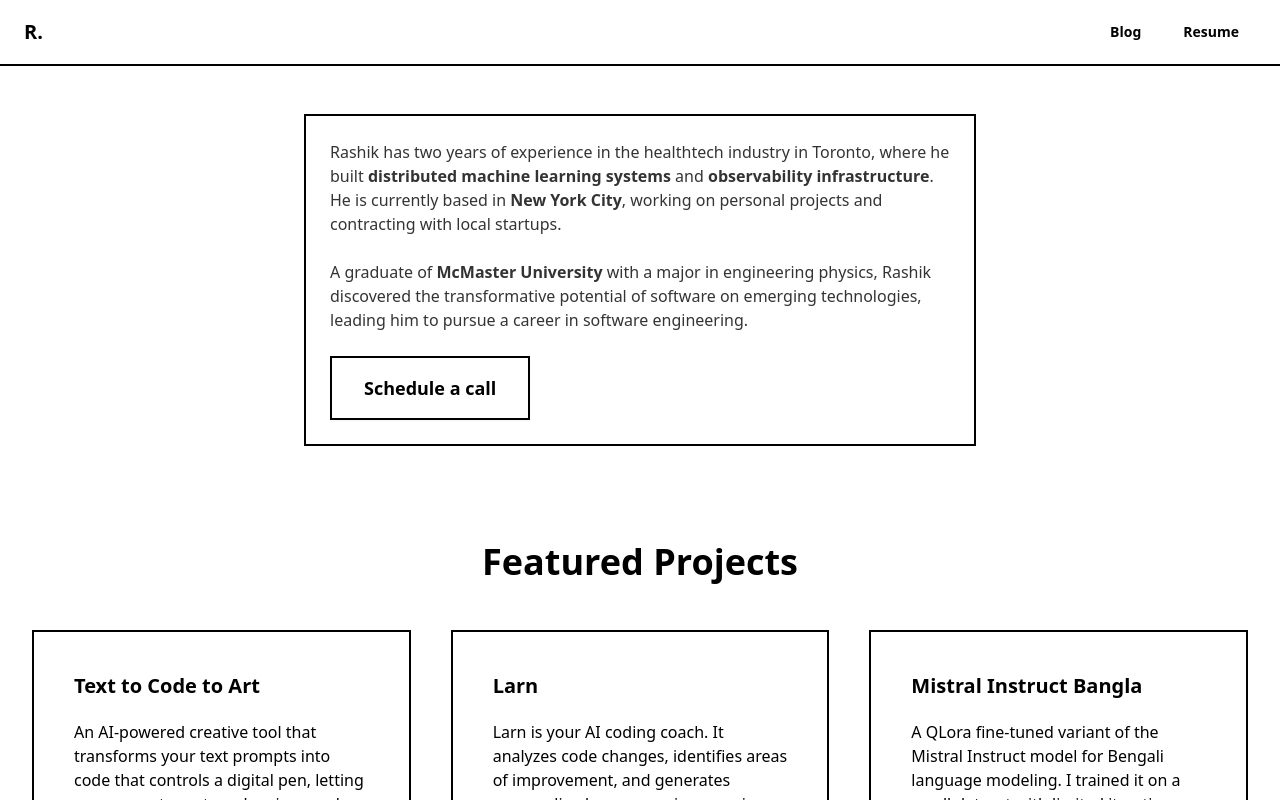
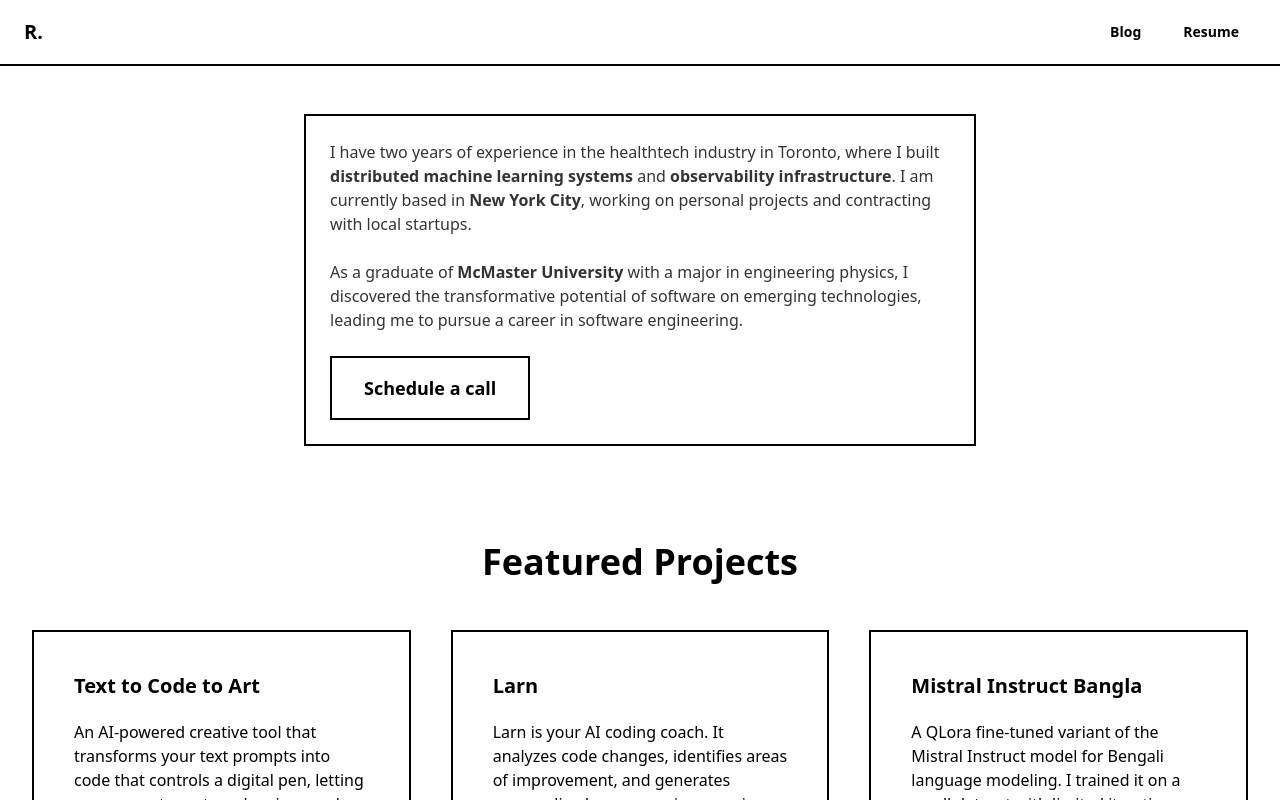
Before and after one commit to RashikShahjahan/portfolio-site, a React (Vite) app: page / in a window 1280 px wide. Both pictures are taken after a click on the button "Tell me more.". Shown: the top 800 px of the page. Built offline with nearby package versions, Linux system fonts and the light colour scheme.

Commit message:
changed about section fp

```diff
--- a/src/App.tsx
+++ b/src/App.tsx
@@ -47,9 +47,9 @@ function App() {
         <div className="container mx-auto px-4 lg:px-8 py-12">
           <div className="prose prose-lg max-w-2xl mx-auto border-2 border-black p-6">
             <p className="text-black/80">
-              Rashik has two years of experience in the healthtech industry in Toronto, where he built <b>distributed machine learning systems</b> and <b>observability infrastructure</b>. He is currently based in <b>New York City</b>, working on personal projects and contracting with local startups.
+              I have two years of experience in the healthtech industry in Toronto, where I built <b>distributed machine learning systems</b> and <b>observability infrastructure</b>. I am currently based in <b>New York City</b>, working on personal projects and contracting with local startups.
               <br /><br />
-              A graduate of <b>McMaster University</b> with a major in engineering physics, Rashik discovered the transformative potential of software on emerging technologies, leading him to pursue a career in software engineering.
+              As a graduate of <b>McMaster University</b> with a major in engineering physics, I discovered the transformative potential of software on emerging technologies, leading me to pursue a career in software engineering.
             </p>
             <button
               onClick={() => window.open('https://calendly.com/rashikshahjahan/intro-chat', '_blank')}
```
